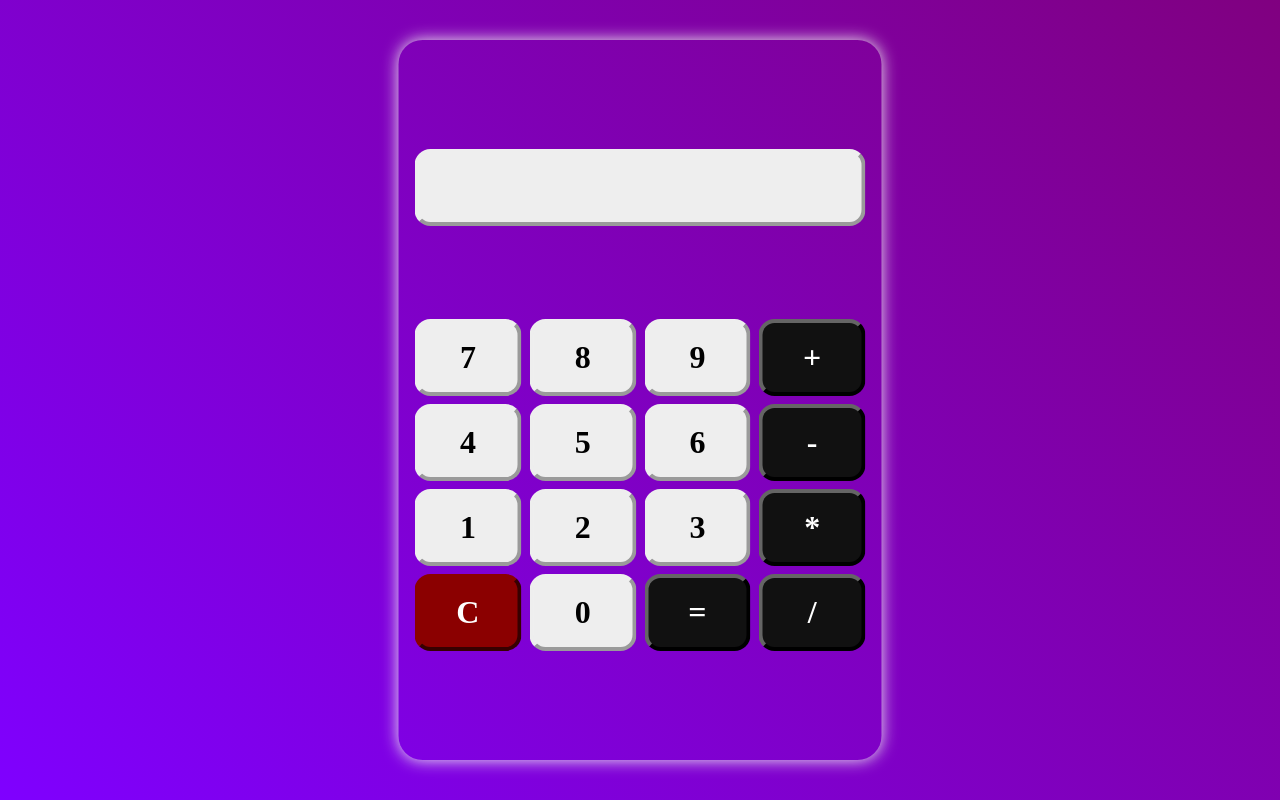
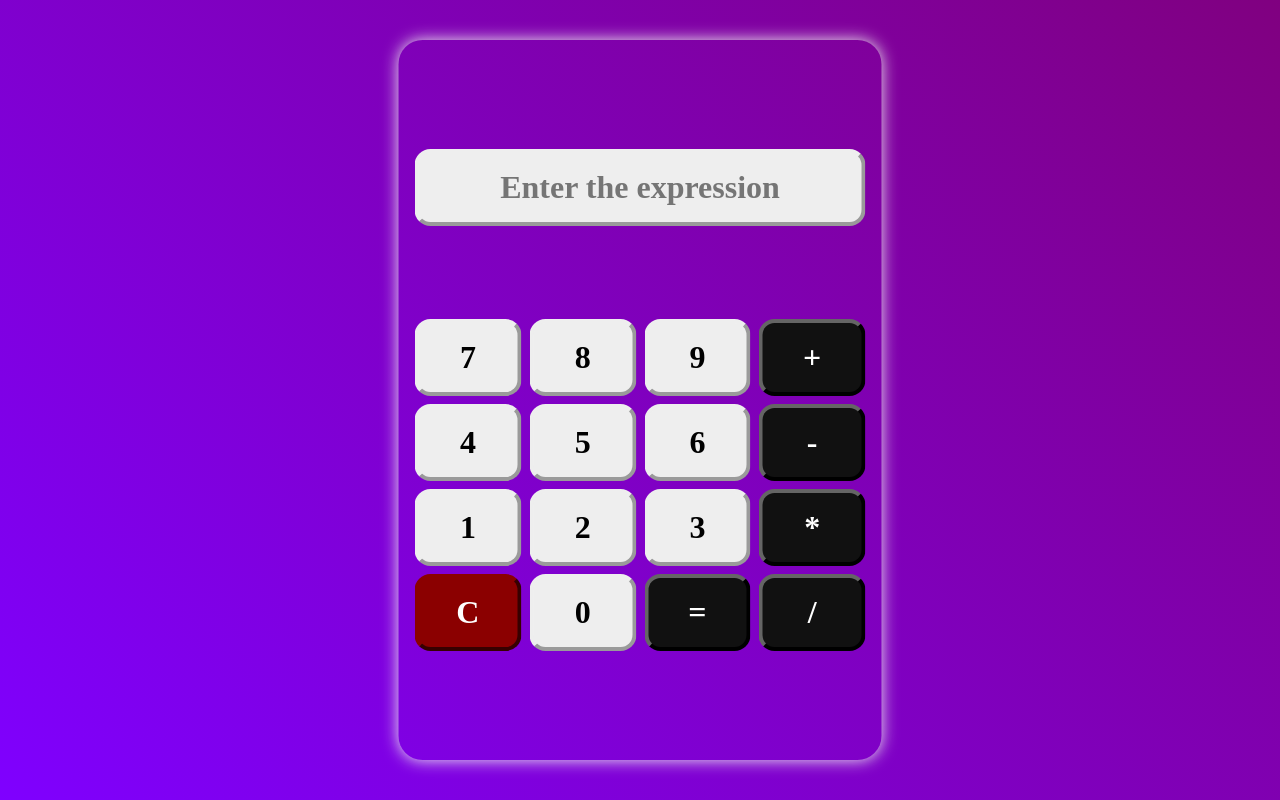
Before and after one commit to prithvish774848474/simpleCalculator, a React (Vite) app: page / in a window 1280 px wide. Built offline with nearby package versions, Linux system fonts and the light colour scheme.

Commit message:
feat: Added keyboard typing functionality

```diff
--- a/src/App.jsx
+++ b/src/App.jsx
@@ -52,8 +52,17 @@ function Buttons({ onClick }) {
   );
 }
 
-function Result({ text }) {
-  return <input className="stylingResult" type="text" disabled={true} value={text} />;
+function Result({ text, onChange, onKeyDown }) {
+  return (
+    <input
+      className="stylingResult"
+      type="text"
+      value={text}
+      onChange={onChange}
+      onKeyDown={onKeyDown}
+      placeholder="Enter the expression"
+    />
+  );
 }
 
 export default function App() {
@@ -104,9 +113,17 @@ export default function App() {
         break;
     }
   };
+  const handleKeyDown = (e) => {
+    if (e.key === "Enter")
+      handleArithmetic();
+  }
   return (
     <div className="calculatorShell">
-      <Result text={text} />
+      <Result
+        text={text}
+        onChange={(e) => setText(e.target.value)}
+        onKeyDown={handleKeyDown}
+      />
       <Buttons onClick={handleClick} />
     </div>
   );
```
